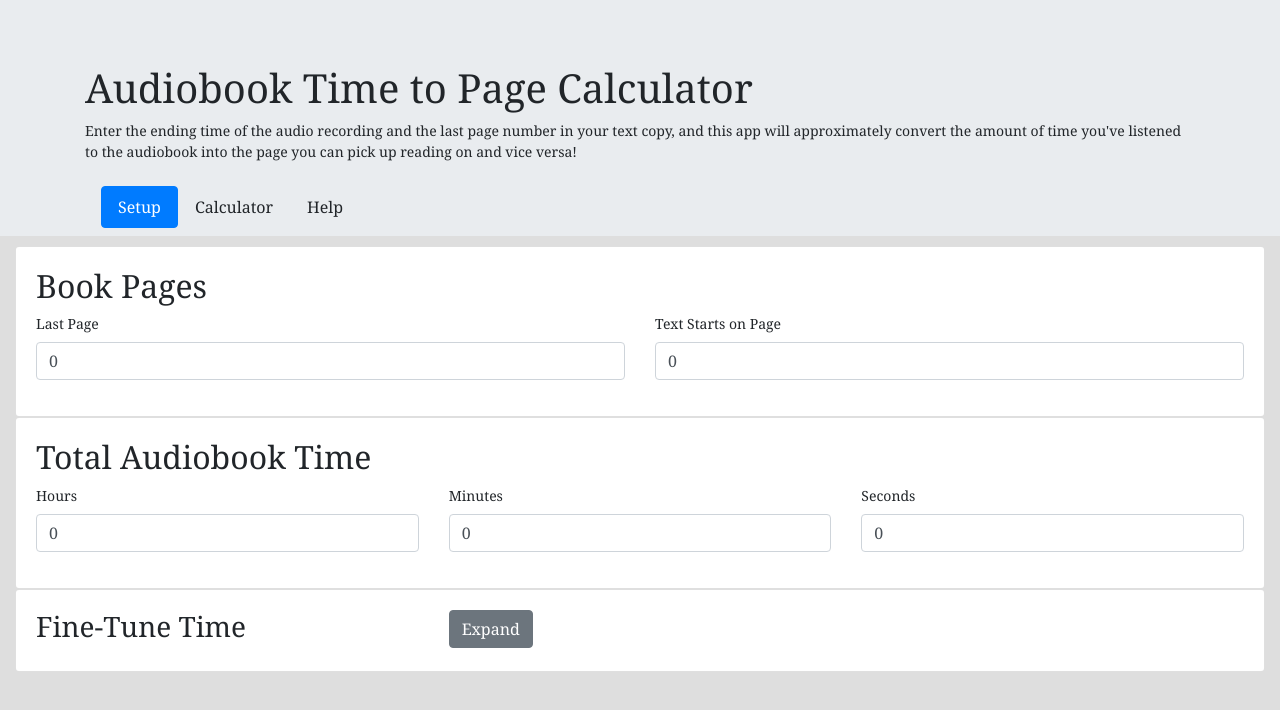
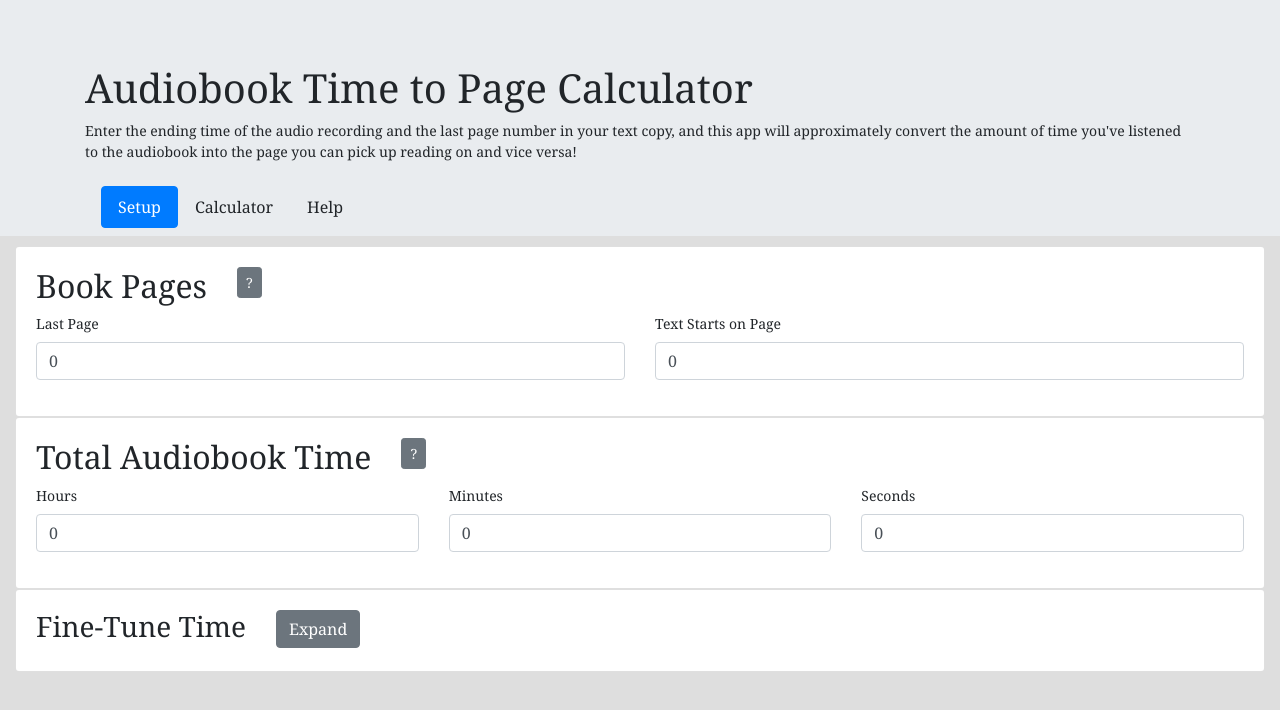
Before and after one commit to Alamantus/time-to-page, a React (Vite) app: page / in a window 1280 px wide. Shown: the top 710 px of the page. Built offline with nearby package versions, Linux system fonts and the light colour scheme.

Commit message:
Add help modals to SetupSection

```diff
--- a/src/components/SetupSection.js
+++ b/src/components/SetupSection.js
@@ -10,6 +10,10 @@ class SetupSection extends React.Component {
 
     this.state = {
       showFineTuneSection: false,
+      showTotalTimePages: false,
+      showTotalTimeHelp: false,
+      showStartHelp: false,
+      showEndHelp: false,
     };
 
     this.toggleFineTuneSection = this.toggleFineTuneSection.bind(this);
@@ -22,11 +26,25 @@ class SetupSection extends React.Component {
 
   render () {
     return <section className="container-fluid">
-      <TotalPages />
-      <TotalTime />
+      <TotalPages
+        helpIsShown={this.state.showTotalPagesHelp}
+        showHelp={() => this.setState({ showTotalPagesHelp: true })}
+        hideHelp={() => this.setState({ showTotalPagesHelp: false })}
+      />
+      <TotalTime
+        helpIsShown={this.state.showTotalTimeHelp}
+        showHelp={() => this.setState({ showTotalTimeHelp: true })}
+        hideHelp={() => this.setState({ showTotalTimeHelp: false })}
+      />
       <FineTuneTime
         isShown={this.state.showFineTuneSection}
         toggle={this.toggleFineTuneSection}
+        startHelpIsShown={this.state.showStartHelp}
+        showStartHelp={() => this.setState({ showStartHelp: true })}
+        hideStartHelp={() => this.setState({ showStartHelp: false })}
+        endHelpIsShown={this.state.showEndHelp}
+        showEndHelp={() => this.setState({ showEndHelp: true })}
+        hideEndHelp={() => this.setState({ showEndHelp: false })}
       />
     </section>;
   }
--- a/src/components/pages/TotalPages.js
+++ b/src/components/pages/TotalPages.js
@@ -31,8 +31,16 @@ const TotalPages = (props) => {
 
   return <article className="card">
     <section className="card-body">
-      <header>
-        <h2>Book Pages</h2>
+      <header className="row">
+        <div className="col-md-auto">
+          <h2>Book Pages</h2>
+        </div>
+        <div className="col-md-auto">
+          <button className="btn btn-secondary btn-sm" onClick={props.showHelp}
+            aria-label="Show Help Modal" title="Show Help Modal">
+            ?
+          </button>
+        </div>
       </header>
       <article className="row">
         <div className="col form-group">
@@ -55,6 +63,14 @@ const TotalPages = (props) => {
         </div>
       </article>
     </section>
+    {props.helpIsShown && (
+      <Modal title="Book Pages Help" hide={props.hideHelp}>
+        <p>
+          Some books have extra text or afterwords after the main text of the
+          book has ended. Enter the last page number of the main text here.
+        </p>
+      </Modal>
+    )}
   </article>;
 }
 
--- a/src/components/time/FineTuneTime.js
+++ b/src/components/time/FineTuneTime.js
@@ -9,6 +9,7 @@ import {
 } from '../../store/actionCreators/time';
 
 import TimeColumns from './TimeColumns';
+import Modal from '../Modal';
 
 const mapStateToProps = (state) => ({
   introMinutes: state.time.intro.minutes,
@@ -26,20 +27,30 @@ const mapDispatchToProps = {
 
 const FineTuneTime = (props) => {
   return <article className="card">
-    <section className="card-body">
+    <div className="card-body">
       <header className="row">
-        <div className="col-md-4">
+        <div className="col-md-auto">
           <h3>Fine-Tune Time</h3>
         </div>
-        <div className="col-md-8">
-          <a className="btn btn-secondary" onClick={props.toggle}>
+        <div className="col-md-auto">
+          <button className="btn btn-secondary" onClick={props.toggle}>
             { props.isShown ? 'Collapse' : 'Expand' }
-          </a>
+          </button>
         </div>
       </header>
       {props.isShown && (
-        <div>
-          <h4>Actual Start Time</h4>
+        <section>
+          <header className="row">
+            <div className="col-md-auto">
+              <h4>Actual Start Time</h4>
+            </div>
+            <div className="col-md-auto">
+              <button className="btn btn-secondary btn-sm" onClick={props.showStartHelp}
+                aria-label="Show Help Modal" title="Show Help Modal">
+                ?
+              </button>
+            </div>
+          </header>
           <TimeColumns
             idPrefix='intro'
             minutes={props.introMinutes}
@@ -47,7 +58,17 @@ const FineTuneTime = (props) => {
             updateMinutes={props.updateIntroMinutes}
             updateSeconds={props.updateIntroSeconds}
           />
-          <h4>Time After Book Ends</h4>
+          <header className="row">
+            <div className="col-md-auto">
+              <h4>Time After Book Ends</h4>
+            </div>
+            <div className="col-md-auto">
+              <button className="btn btn-secondary btn-sm" onClick={props.showEndHelp}
+                aria-label="Show Help Modal" title="Show Help Modal">
+                ?
+              </button>
+            </div>
+          </header>
           <TimeColumns
             idPrefix='outro'
             minutes={props.outroMinutes}
@@ -55,9 +76,32 @@ const FineTuneTime = (props) => {
             updateMinutes={props.updateOutroMinutes}
             updateSeconds={props.updateOutroSeconds}
           />
-        </div>
+        </section>
       )}
-    </section>
+    </div>
+    {props.startHelpIsShown && (
+      <Modal title="Actual Start Time Help" hide={props.hideStartHelp}>
+        <p>
+        Some audiobooks have some kind of introduction, maybe saying who produced or is
+        reading the book. Set this to align with when the first word of the first page
+        in the book is read to fine-tune your position.
+        </p>
+      </Modal>
+    )}
+    {props.endHelpIsShown && (
+      <Modal title="Time After Book Ends" hide={props.hideEndHelp}>
+        <p>
+        Some audiobooks have some kind of ending or afterword, maybe thanking you for
+        listening or something like that. Specify how much time passes from when the
+        last word of the book is read until the very end of the recording to fine-tune
+        your position.
+        </p>
+        <p>
+          Alternately, you can just set the "Total Audiobook Time" field to when the
+          audio reaches the last word on the last page of the book.
+        </p>
+      </Modal>
+    )}
   </article>;
 }
 
--- a/src/components/time/TotalTime.js
+++ b/src/components/time/TotalTime.js
@@ -8,6 +8,7 @@ import {
 } from '../../store/actionCreators/time';
 
 import TimeColumns from './TimeColumns';
+import Modal from '../Modal';
 
 const mapStateToProps = (state) => ({
   hours: state.time.total.hours,
@@ -24,8 +25,16 @@ const mapDispatchToProps = {
 const TotalTime = (props) => {
   return <article className="card">
     <section className="card-body">
-      <header>
-        <h2>Total Audiobook Time</h2>
+      <header className="row">
+        <div className="col-md-auto">
+          <h2>Total Audiobook Time</h2>
+        </div>
+        <div className="col-md-auto">
+          <button className="btn btn-secondary btn-sm" onClick={props.showHelp}
+            aria-label="Show Help Modal" title="Show Help Modal">
+            ?
+          </button>
+        </div>
       </header>
       <TimeColumns
         idPrefix='total'
@@ -37,6 +46,16 @@ const TotalTime = (props) => {
         updateSeconds={props.updateSeconds}
       />
     </section>
+    {props.helpIsShown && (
+      <Modal title="Total Audiobook Time Help" hide={props.hideHelp}>
+        <p>
+          Enter the length of the audiobook recording here. If there is extra audio time after the end of
+          the book has been reached, you can either specify the time in the audiobook that corresponds to
+          the last word of the book, OR just write the total length of the audiobook and set how much time
+          the recording goes on after the last word of the book in the "Time After Book Ends" field below.
+        </p>
+      </Modal>
+    )}
   </article>;
 }
 
```
